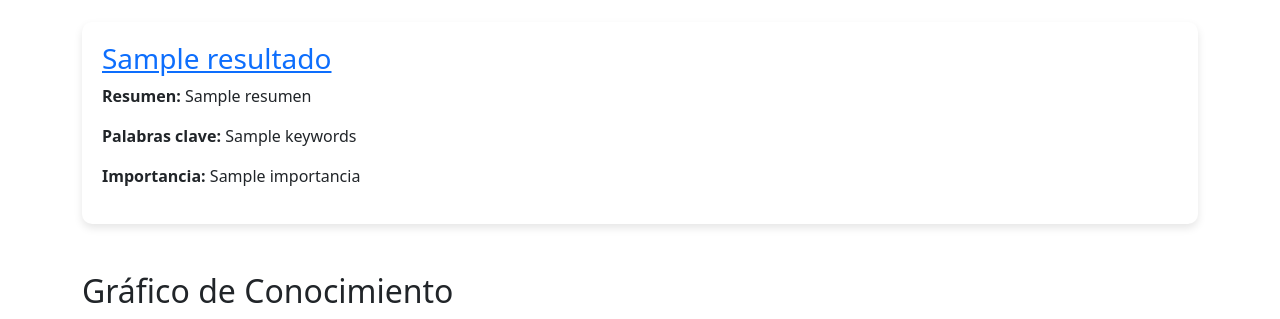
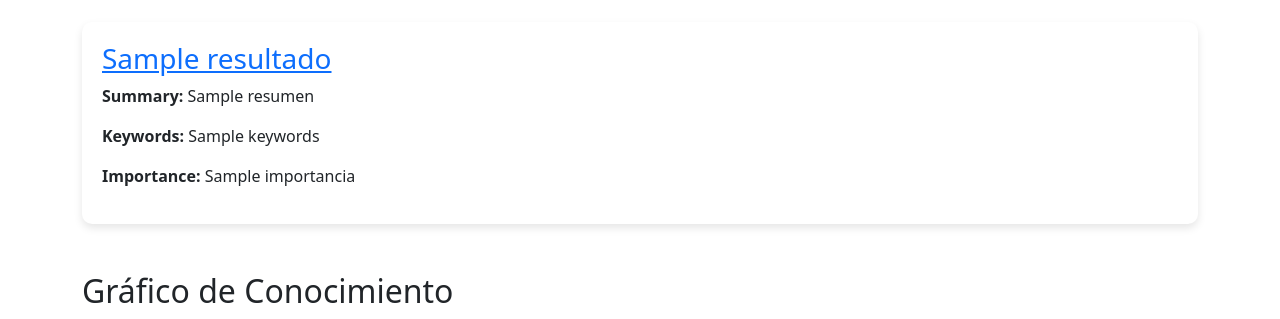
Before and after one commit to Santiago027020/Laika, a Flask app: template templates/index.html in a window 1280 px wide. Shown: the part 276-595 px from the top of the page. Run offline with Flask 3, Linux system fonts and the light colour scheme; the template is opened without the code that fills it: most values are stand-ins (such as "Sample title", 1, 10 or a date in 2020); parts of the project's set-up code (start-up, migrations or seed data) failed here and were passed over.

Commit message:
Update index.html

```diff
--- a/templates/index.html
+++ b/templates/index.html
@@ -44,9 +44,9 @@
       {% for r in resultados %}
         <div class="result-card">
           <h3><a href="{{ r['Link'] }}" target="_blank">{{ r['Title'] }}</a></h3>
-          <p><strong>Resumen:</strong> {{ r['Resumen'] }}</p>
-          <p><strong>Palabras clave:</strong> {{ r['Keywords'] }}</p>
-          <p><strong>Importancia:</strong> {{ r['Importancia'] }}</p>
+          <p><strong>Summary:</strong> {{ r['Resumen'] }}</p>
+          <p><strong>Keywords:</strong> {{ r['Keywords'] }}</p>
+          <p><strong>Importance:</strong> {{ r['Importancia'] }}</p>
 
         </div>
       {% endfor %}
```
